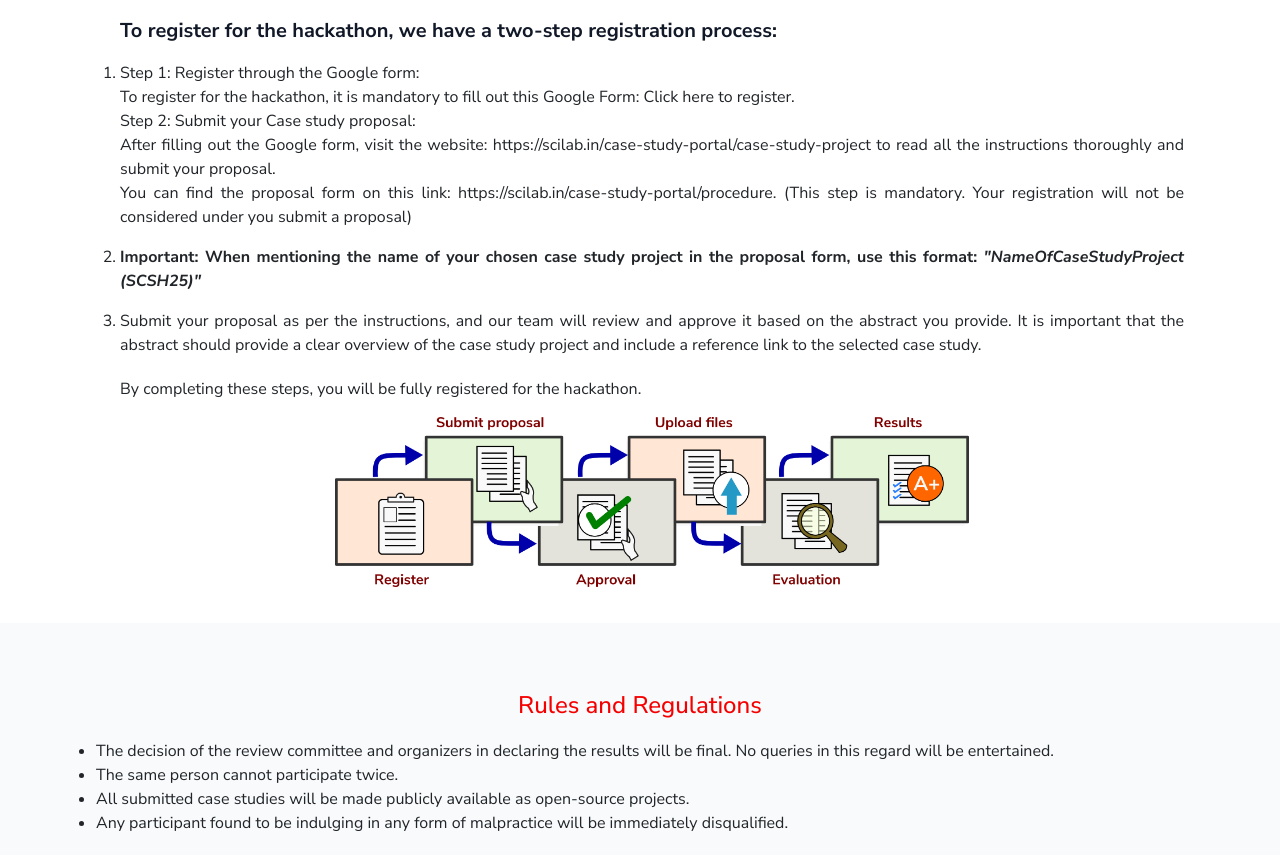
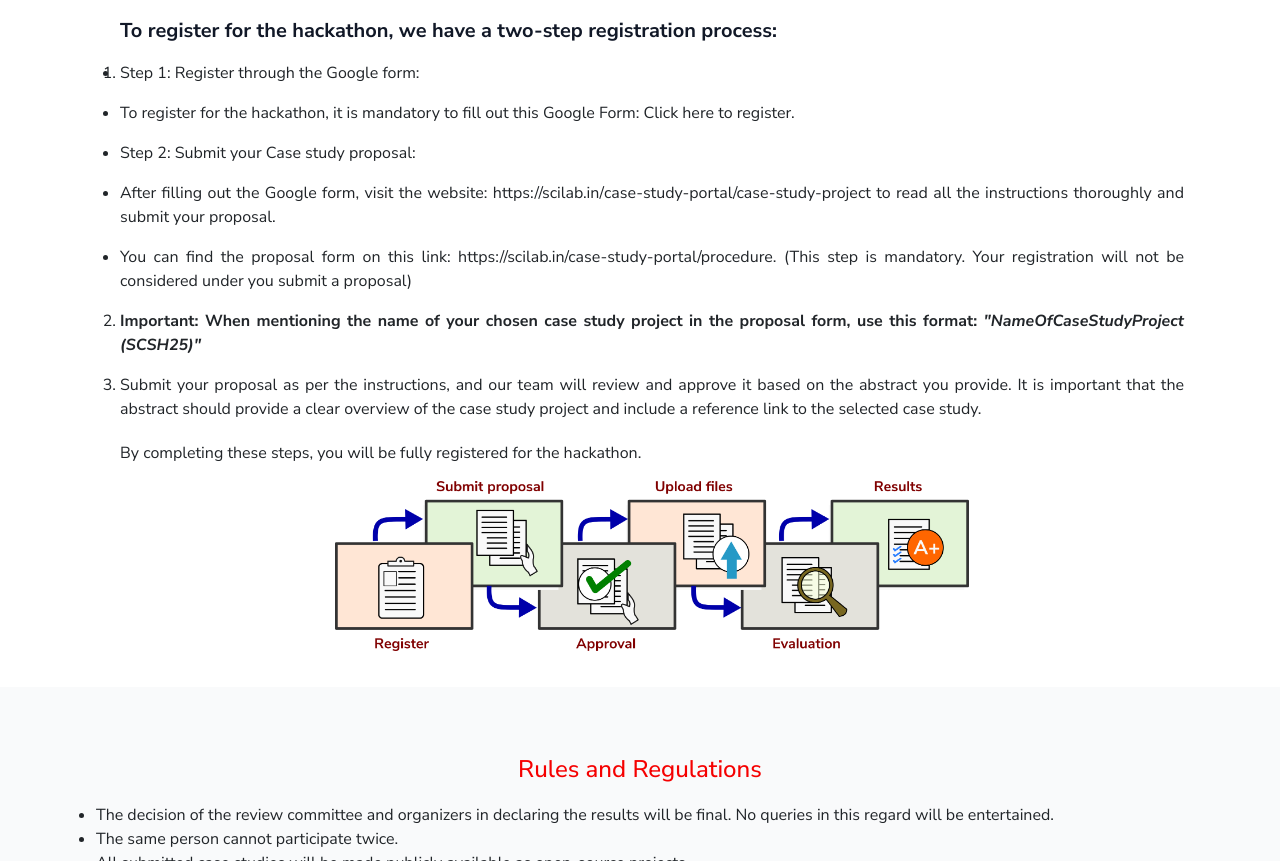
Before and after one commit to FOSSEE/scilab_case_study_hackathon, an Astro site: page / in a window 1280 px wide. Shown: the part 1639-2500 px from the top of the page. Built offline with nearby package versions, Linux system fonts and the light colour scheme; Astro itself is replaced by a stand-in of ours.

Commit message:
Updated content in register section

```diff
--- a/src/components/HomeBody.astro
+++ b/src/components/HomeBody.astro
@@ -180,13 +180,13 @@ import Moe from "../assets/img/MOE-logo.png";
                    Please go through all the links provided under the Case Study Project tab.
             </li>-->
 <li class="leading-6">
-<ul>
-<li>Step 1: Register through the Google form:</li>
-<ul>
+<ul class="text-justify list-disc list-outside space-y-4">
+<li class="leading-6">Step 1: Register through the Google form:</li>
+<ul class="text-justify list-disc list-outside space-y-4">
 <li>To register for the hackathon, it is mandatory to fill out this Google Form:&nbsp;<a href="https://docs.google.com/forms/d/e/1FAIpQLSc7sSXer3wta4B9QuT_x7xa2tx53_2uJ6PJM7t0oCdww1rPgA/viewform?usp=sf_link" target="_blank" data-saferedirecturl="https://www.google.com/url?q=https://docs.google.com/forms/d/e/1FAIpQLSc7sSXer3wta4B9QuT_x7xa2tx53_2uJ6PJM7t0oCdww1rPgA/viewform?usp%3Dsf_link&amp;source=gmail&amp;ust=1737529593612000&amp;usg=AOvVaw0mBzUH9YSRb5f67WcYWxHI">Click here to register</a>.&nbsp;</li>
 </ul>
-<li>Step 2: Submit your Case study proposal:</li>
-<ul>
+<li class="leading-6">Step 2: Submit your Case study proposal:</li>
+<ul class="text-justify list-disc list-outside space-y-4">
 <li>After filling out the Google form, visit the website: <a href="https://scilab.in/case-study-portal/case-study-project" target="_blank" data-saferedirecturl="https://www.google.com/url?q=https://scilab.in/case-study-portal/case-study-project&amp;source=gmail&amp;ust=1737529593613000&amp;usg=AOvVaw3i55xyREy12uozjSoLEawK">https://scilab.in/<wbr />case-study-portal/case-study-<wbr />project</a> to read all the instructions thoroughly and submit your proposal.&nbsp;</li>
 <li>You can find the proposal form on this link: <a href="https://scilab.in/case-study-portal/procedure" target="_blank" data-saferedirecturl="https://www.google.com/url?q=https://scilab.in/case-study-portal/procedure&amp;source=gmail&amp;ust=1737529593613000&amp;usg=AOvVaw3_4XPgpa7HvYPzXLuIrF9v">https://scilab.in/case-study-<wbr />portal/procedure</a>. (This step is mandatory. Your registration will not be considered under you submit a proposal)</li>
 </ul>
```
